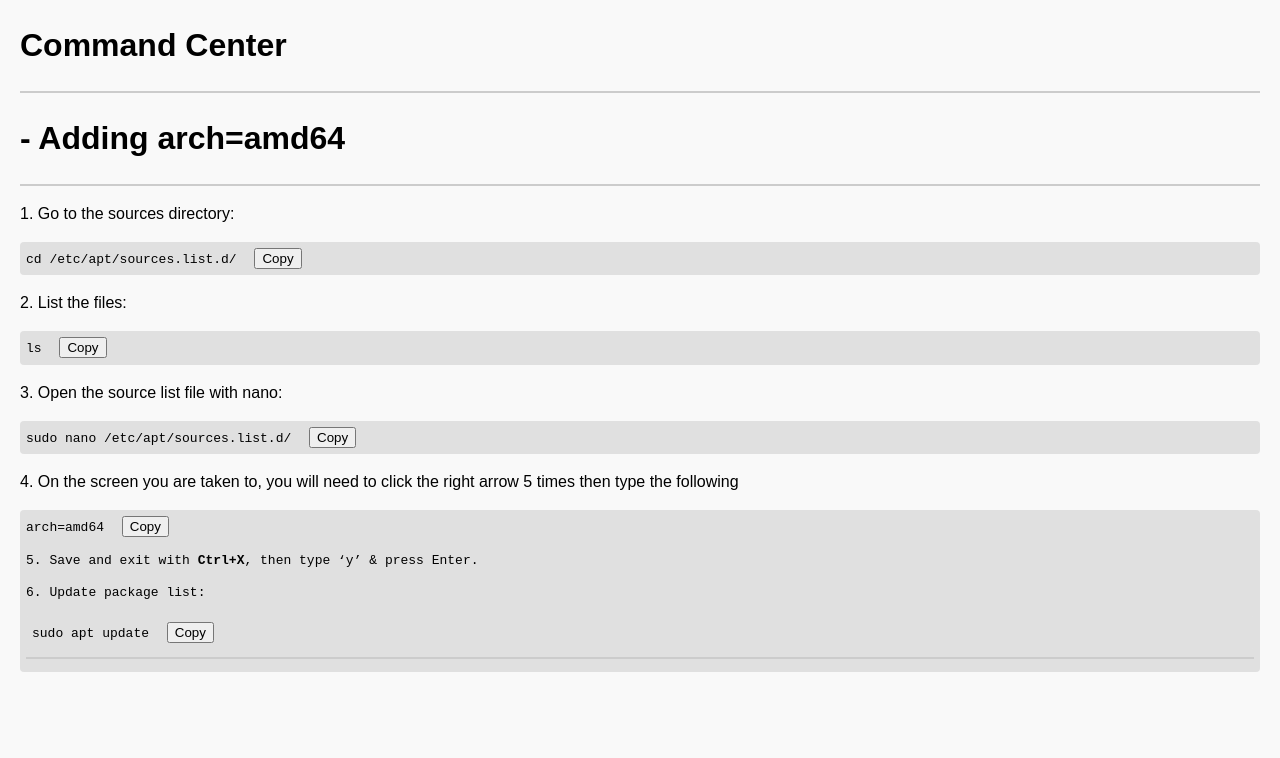
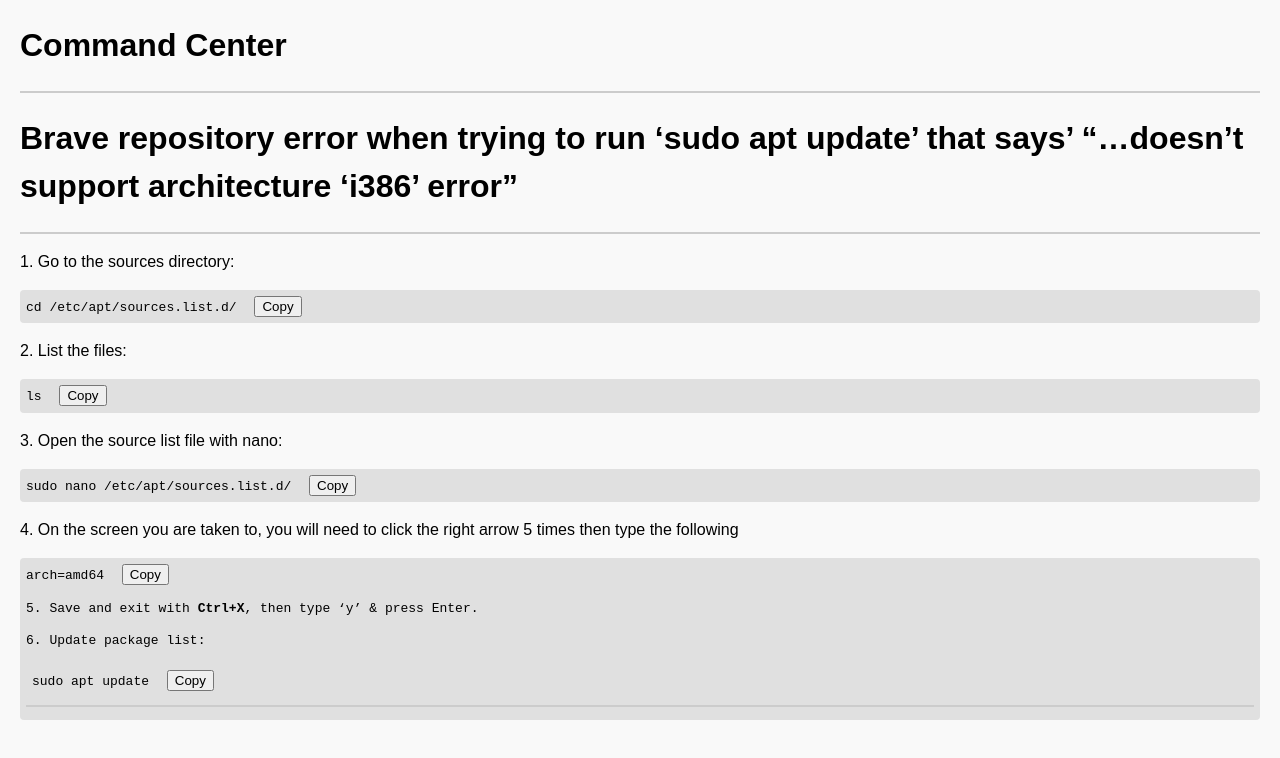
Before and after one commit to via80HD/Command-Center, a plain HTML site: page index.html in a window 1280 px wide. Drawn offline with Linux system fonts and the light colour scheme.

Commit message:
Update index.html

```diff
--- a/index.html
+++ b/index.html
@@ -38,7 +38,7 @@
 
 <h1>Command Center</h1>
 <hr>
-<h1> - Adding arch=amd64</h1>
+<h1>Brave repository error when trying to run ‘sudo apt update’ that says’ “…doesn’t support architecture ‘i386’ error”</h1>
 <hr>
 <p>1. Go to the sources directory:</p>
 <div class="command-block">
```
